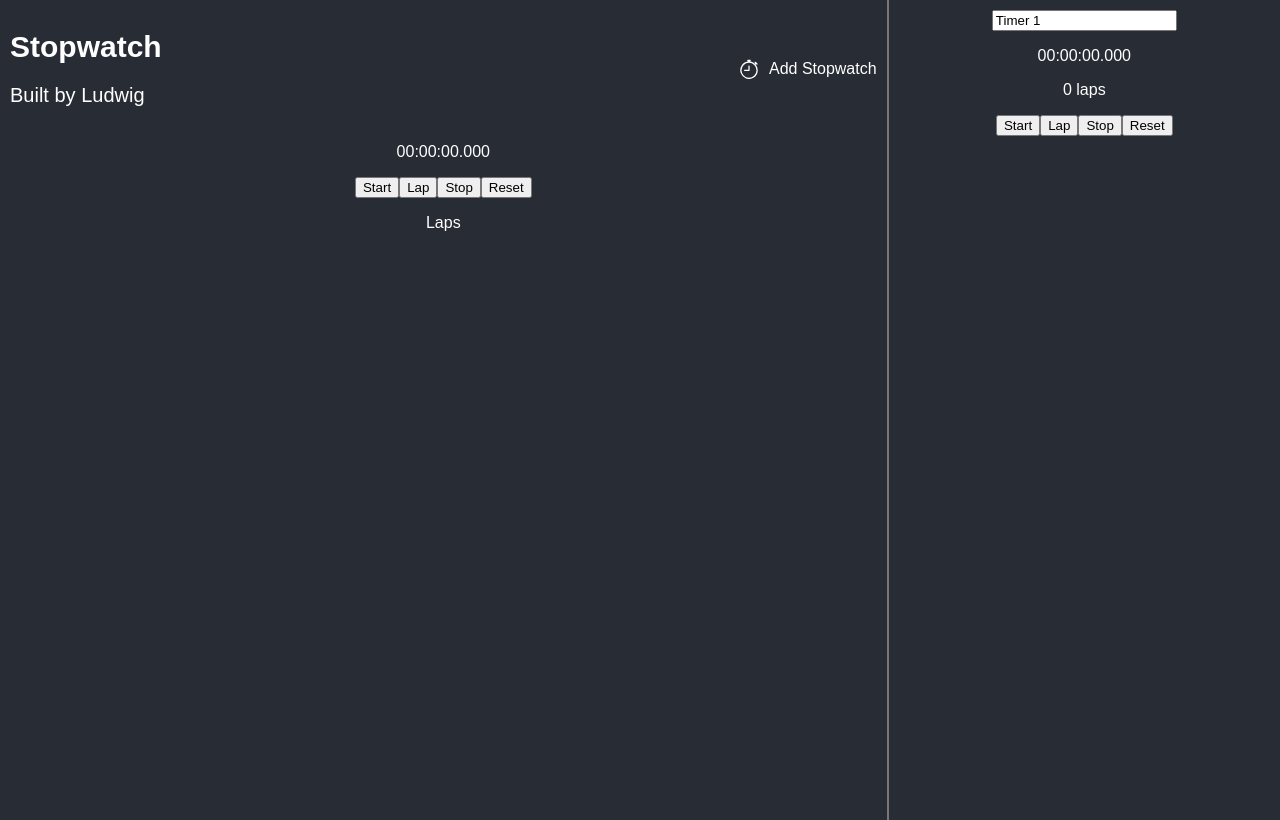
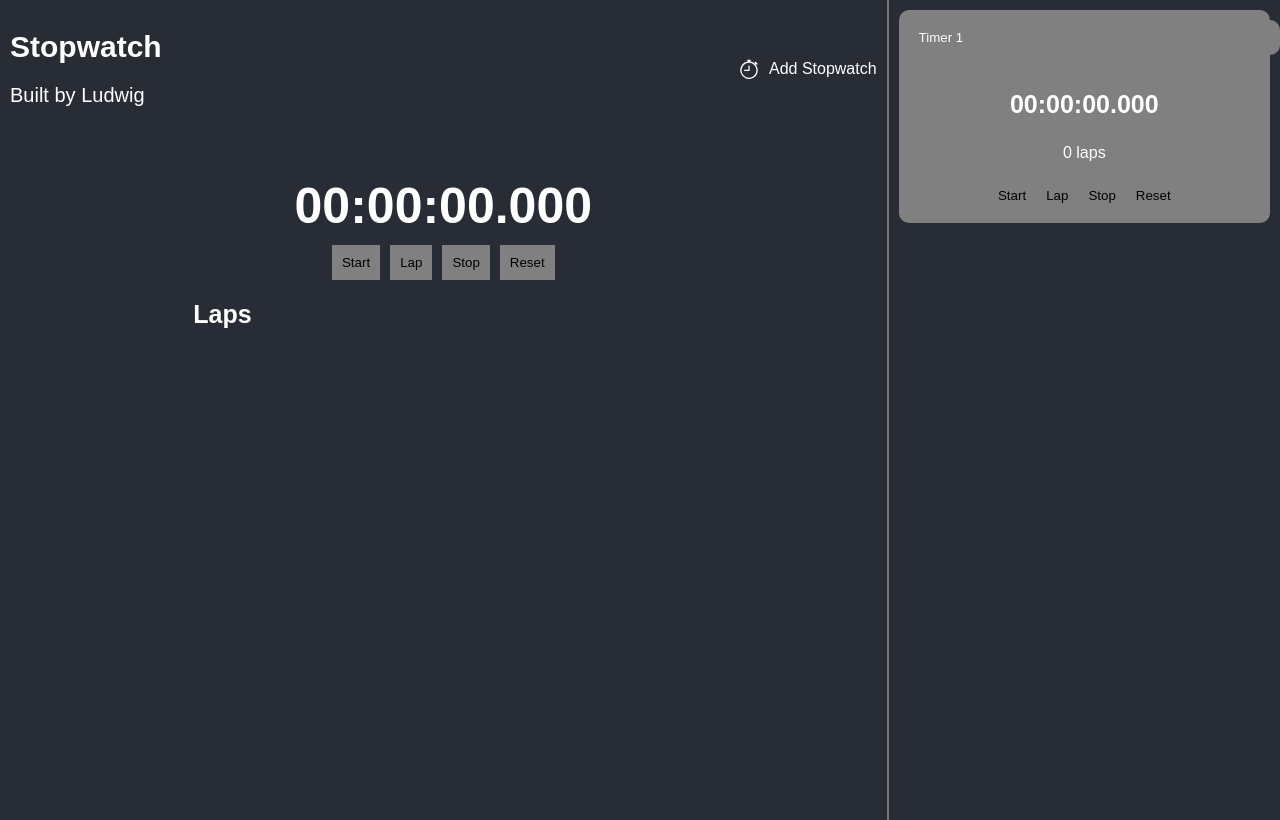
Before and after one commit to lu-dwig/Stopwatchez, a React (Create React App) app in the folder stopwatch-app/: page / in a window 1280 px wide. Built offline with nearby package versions, Linux system fonts and the light colour scheme.

Commit message:
modification of the right side layout

```diff
--- a/stopwatch-app/src/App.css
+++ b/stopwatch-app/src/App.css
@@ -41,3 +41,65 @@
   padding: 10px;
   overflow-y: scroll;
 }
+
+.stopwatchContainer {
+  padding: 10px;
+  background-color: gray;
+  border-radius: 10px;
+  margin-bottom: 10px;
+}
+
+.control-buttons {
+  padding: 10px;
+  background-color: gray;
+  border: none;
+}
+
+.main-button-controls {
+  display: flex;
+  flex-direction: row;
+  gap: 10px;
+  width: 100%;
+  justify-content: center;
+}
+
+.name-label {
+  padding: 10px;
+  background-color: gray;
+  border-radius: 10px;
+  margin-bottom: 10px;
+  text-align: left;
+  border: none;
+  outline: none;
+  width: 100%;
+  color: white;
+}
+
+.main-time-label {
+  font-size: 50px;
+  font-weight: bold;
+  margin-bottom: 10px;
+}
+
+.lap-label{
+  font-size: 25px;
+  font-weight: bold;
+  margin-bottom: 10px;
+  text-align: left;
+  width: 500px;
+  margin-top: 20px;
+}
+
+.lap-container{
+  display: flex;
+  flex-direction: column;
+  gap: 10px;
+  width: 100%;
+  justify-content: center;
+  align-items: center;
+}
+
+.time-label{
+  font-size: 25px;
+  font-weight: bold;
+}
--- a/stopwatch-app/src/App.js
+++ b/stopwatch-app/src/App.js
@@ -59,7 +59,7 @@
         <div className="App">
             <div className='container'>
                 <div className='left'>
-                <div style={{ display: "flex", alignItems: "center", flexDirection: "row", justifyContent: "space-between", width: "100%" }}>
+                    <div style={{ display: "flex", alignItems: "center", flexDirection: "row", justifyContent: "space-between", width: "100%" }}>
                         <div style={{ textAlign: "left" }}>
                             <h1 style={{ fontWeight: "bold", fontSize: 30 }}>Stopwatch</h1>
                             <p style={{ fontWeight: "normal", fontSize: 20 }}>Built by Ludwig</p>
@@ -69,7 +69,8 @@
                             <p>Add Stopwatch</p>
                         </div>
                     </div>
-                    <p className="main-time-label">{stopwatchData[selectedRow]?.time > 0 ? new Date(stopwatchData[selectedRow]?.time).toISOString().slice(11, -1) : "00:00:00.000"}</p>
+
+                    <p className="main-time-label">{stopwatchData[selectedRow]?.time > 0 ? new Date (stopwatchData[selectedRow]?.time).toISOString().slice(11, -1) : "00:00:00.000"}</p>
                     <div className="main-button-controls">
                         <button className={"control-buttons"} onClick={() => handleStart(stopwatchData[selectedRow].id)}>Start</button>
                         <button className={"control-buttons"} onClick={() => handleLap(stopwatchData[selectedRow].id)}>Lap</button>
```
